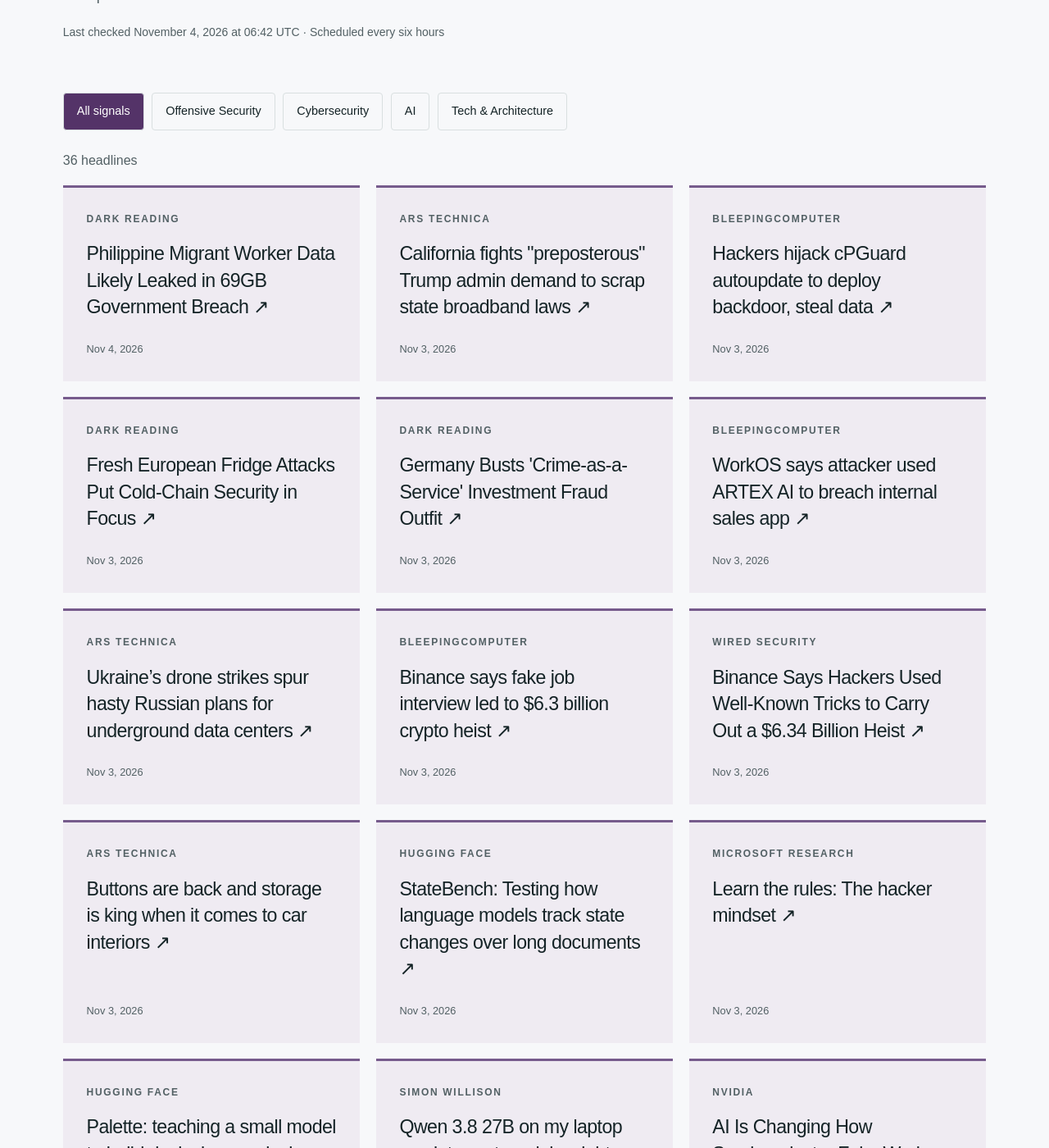
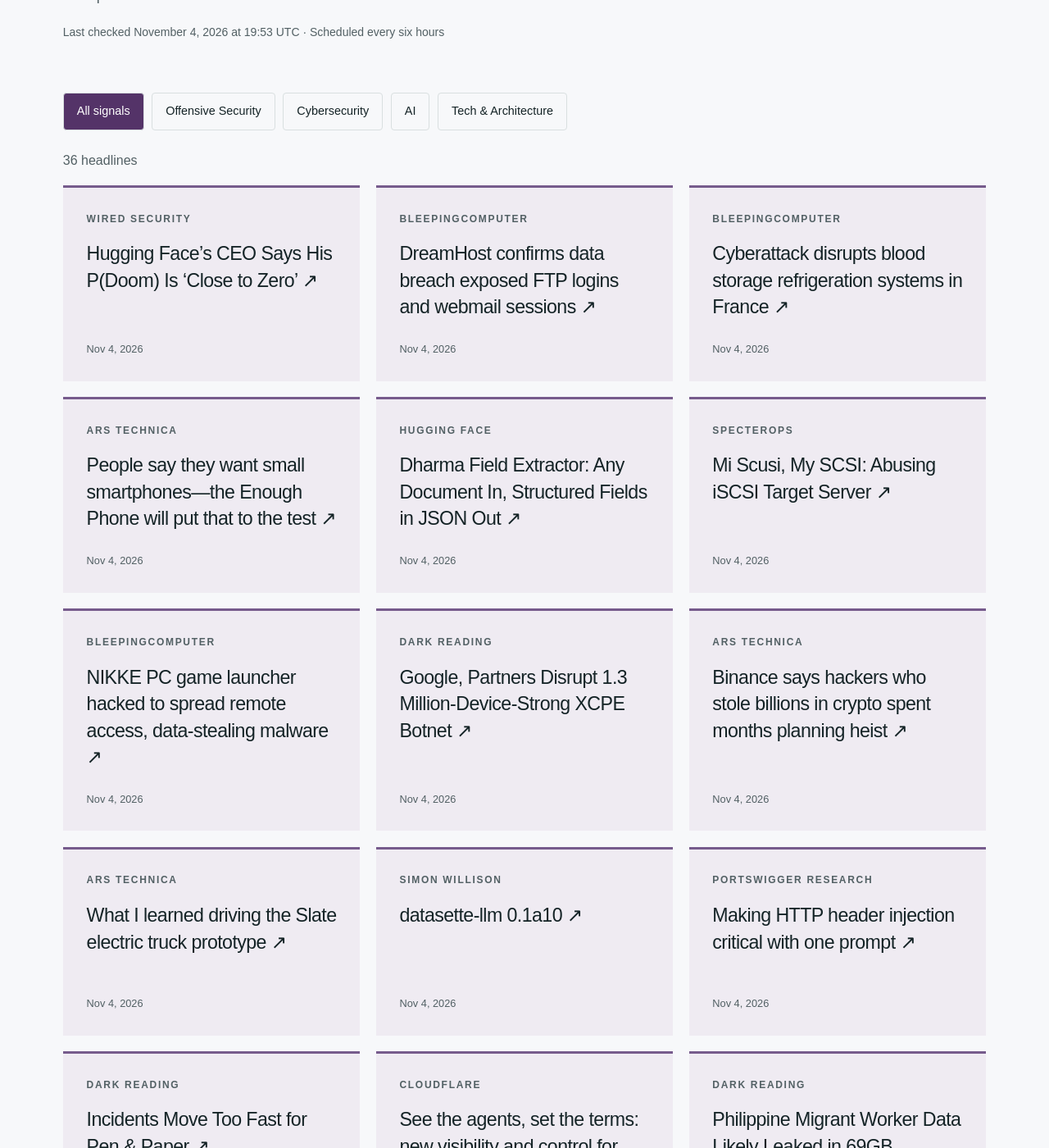
Before and after one commit to hntk/hntk.github.io, a Jekyll site: the page built from news/index.html, in a window 1280 px wide and 1400 px high, scrolled down 375 px. Shown: the whole window at 82% size. Built offline with Jekyll 4.4.1, drawn with Linux system fonts in a browser that asks for light colours; some of the changed text lies outside the part shown.

Commit message:
Refresh News and Signals

```diff
--- a/_data/news.json
+++ b/_data/news.json
@@ -1,6 +1,118 @@
 {
-  "updated": "2026-11-04T06:42:08.843282+00:00",
+  "updated": "2026-11-04T19:53:32.059464+00:00",
   "items": [
+    {
+      "title": "Hugging Face’s CEO Says His P(Doom) Is ‘Close to Zero’",
+      "url": "https://www.wired.com/story/wired-world-fair-2026-clement-delangue-hugging-face/",
+      "published": "2026-11-04T19:16:25+00:00",
+      "source": "WIRED Security",
+      "source_id": "wired",
+      "category": "cybersecurity"
+    },
+    {
+      "title": "DreamHost confirms data breach exposed FTP logins and webmail sessions",
+      "url": "https://www.bleepingcomputer.com/news/security/dreamhost-confirms-data-breach-exposed-ftp-logins-and-webmail-sessions/",
+      "published": "2026-11-04T19:05:19+00:00",
+      "source": "BleepingComputer",
+      "source_id": "bleepingcomputer",
+      "category": "cybersecurity"
+    },
+    {
+      "title": "Cyberattack disrupts blood storage refrigeration systems in France",
+      "url": "https://www.bleepingcomputer.com/news/security/cyberattack-disrupts-blood-storage-refrigeration-systems-in-france/",
+      "published": "2026-11-04T18:02:56+00:00",
+      "source": "BleepingComputer",
+      "source_id": "bleepingcomputer",
+      "category": "cybersecurity"
+    },
+    {
+      "title": "People say they want small smartphones—the Enough Phone will put that to the test",
+      "url": "https://arstechnica.com/gadgets/2026/11/people-say-they-want-small-smartphones-the-enough-phone-will-put-that-to-the-test/",
+      "published": "2026-11-04T18:00:40+00:00",
+      "source": "Ars Technica",
+      "source_id": "ars-technica",
+      "category": "tech-architecture"
+    },
+    {
+      "title": "Dharma Field Extractor: Any Document In, Structured Fields in JSON Out",
+      "url": "https://huggingface.co/blog/Dharma-AI/dharma-field-extractor",
+      "published": "2026-11-04T17:50:10+00:00",
+      "source": "Hugging Face",
+      "source_id": "hugging-face",
+      "category": "ai"
+    },
+    {
+      "title": "Mi Scusi, My SCSI: Abusing iSCSI Target Server",
+      "url": "https://specterops.io/blog/2026/11/04/unauthenticated-iscsi-target-server/",
+      "published": "2026-11-04T17:00:00+00:00",
+      "source": "SpecterOps",
+      "source_id": "specterops",
+      "category": "offensive-security"
+    },
+    {
+      "title": "NIKKE PC game launcher hacked to spread remote access, data-stealing malware",
+      "url": "https://www.bleepingcomputer.com/news/security/nikke-pc-game-launcher-hacked-to-spread-remote-access-data-stealing-malware/",
+      "published": "2026-11-04T16:58:46+00:00",
+      "source": "BleepingComputer",
+      "source_id": "bleepingcomputer",
+      "category": "cybersecurity"
+    },
+    {
+      "title": "Google, Partners Disrupt 1.3 Million-Device-Strong XCPE Botnet",
+      "url": "https://www.darkreading.com/endpoint-security/google-13-million-device-strong-xcpe-botnet",
+      "published": "2026-11-04T16:24:08+00:00",
+      "source": "Dark Reading",
+      "source_id": "dark-reading",
+      "category": "cybersecurity"
+    },
+    {
+      "title": "Binance says hackers who stole billions in crypto spent months planning heist",
+      "url": "https://arstechnica.com/information-technology/2026/11/binance-says-hackers-who-stole-billions-in-crypto-spent-months-planning-heist/",
+      "published": "2026-11-04T16:06:03+00:00",
+      "source": "Ars Technica",
+      "source_id": "ars-technica",
+      "category": "tech-architecture"
+    },
+    {
+      "title": "What I learned driving the Slate electric truck prototype",
+      "url": "https://arstechnica.com/cars/2026/11/what-i-learned-driving-the-slate-electric-truck-prototype/",
+      "published": "2026-11-04T15:42:18+00:00",
+      "source": "Ars Technica",
+      "source_id": "ars-technica",
+      "category": "tech-architecture"
+    },
+    {
+      "title": "datasette-llm 0.1a10",
+      "url": "https://simonwillison.net/2026/Nov/4/datasette-llm/",
+      "published": "2026-11-04T15:26:02+00:00",
+      "source": "Simon Willison",
+      "source_id": "simon-willison",
+      "category": "ai"
+    },
+    {
+      "title": "Making HTTP header injection critical with one prompt",
+      "url": "https://portswigger.net/research/making-http-header-injection-critical-with-one-prompt",
+      "published": "2026-11-04T15:12:29+00:00",
+      "source": "PortSwigger Research",
+      "source_id": "portswigger",
+      "category": "offensive-security"
+    },
+    {
+      "title": "Incidents Move Too Fast for Pen & Paper",
+      "url": "https://www.darkreading.com/cybersecurity-operations/incidents-move-fast-pen-paper",
+      "published": "2026-11-04T14:17:00+00:00",
+      "source": "Dark Reading",
+      "source_id": "dark-reading",
+      "category": "cybersecurity"
+    },
+    {
+      "title": "See the agents, set the terms: new visibility and control for personal agents",
+      "url": "https://blog.cloudflare.com/personal-agents-visibility-control/",
+      "published": "2026-11-04T14:00:00+00:00",
+      "source": "Cloudflare",
+      "source_id": "cloudflare",
+      "category": "tech-architecture"
+    },
     {
       "title": "Philippine Migrant Worker Data Likely Leaked in 69GB Government Breach",
       "url": "https://www.darkreading.com/cyberattacks-data-breaches/philippine-migrant-worker-data-69gb-government-breach",
@@ -10,60 +122,20 @@
       "category": "cybersecurity"
     },
     {
-      "title": "California fights \"preposterous\" Trump admin demand to scrap state broadband laws",
-      "url": "https://arstechnica.com/tech-policy/2026/11/california-fights-preposterous-trump-admin-demand-to-scrap-state-broadband-laws/",
-      "published": "2026-11-03T22:39:37+00:00",
-      "source": "Ars Technica",
-      "source_id": "ars-technica",
-      "category": "tech-architecture"
+      "title": "datasette-apps 0.3a0",
+      "url": "https://simonwillison.net/2026/Nov/4/datasette-apps/",
+      "published": "2026-11-04T00:29:36+00:00",
+      "source": "Simon Willison",
+      "source_id": "simon-willison",
+      "category": "ai"
     },
     {
-      "title": "Hackers hijack cPGuard autoupdate to deploy backdoor, steal data",
-      "url": "https://www.bleepingcomputer.com/news/security/hackers-hijack-cpguard-autoupdate-to-deploy-backdoor-steal-data/",
-      "published": "2026-11-03T22:18:50+00:00",
-      "source": "BleepingComputer",
-      "source_id": "bleepingcomputer",
-      "category": "cybersecurity"
-    },
-    {
-      "title": "Fresh European Fridge Attacks Put Cold-Chain Security in Focus",
-      "url": "https://www.darkreading.com/ics-ot-security/fresh-european-fridge-attacks-cold-chain-security",
-      "published": "2026-11-03T22:16:49+00:00",
-      "source": "Dark Reading",
-      "source_id": "dark-reading",
-      "category": "cybersecurity"
-    },
-    {
-      "title": "Germany Busts 'Crime-as-a-Service' Investment Fraud Outfit",
-      "url": "https://www.darkreading.com/cybersecurity-operations/germany-crime-service-investment-fraud",
-      "published": "2026-11-03T21:57:12+00:00",
-      "source": "Dark Reading",
-      "source_id": "dark-reading",
-      "category": "cybersecurity"
-    },
-    {
-      "title": "WorkOS says attacker used ARTEX AI to breach internal sales app",
-      "url": "https://www.bleepingcomputer.com/news/security/workos-says-attacker-used-artex-ai-to-breach-internal-sales-app/",
-      "published": "2026-11-03T21:28:44+00:00",
-      "source": "BleepingComputer",
-      "source_id": "bleepingcomputer",
-      "category": "cybersecurity"
-    },
-    {
-      "title": "Ukraine’s drone strikes spur hasty Russian plans for underground data centers",
-      "url": "https://arstechnica.com/ai/2026/11/russia-looks-to-hide-data-centers-underground-as-ukrainian-drones-strike-back/",
-      "published": "2026-11-03T20:39:55+00:00",
-      "source": "Ars Technica",
-      "source_id": "ars-technica",
-      "category": "tech-architecture"
-    },
-    {
-      "title": "Binance says fake job interview led to $6.3 billion crypto heist",
-      "url": "https://www.bleepingcomputer.com/news/security/binance-says-fake-job-interview-led-to-63-billion-crypto-heist/",
-      "published": "2026-11-03T20:05:50+00:00",
-      "source": "BleepingComputer",
-      "source_id": "bleepingcomputer",
-      "category": "cybersecurity"
+      "title": "datasette-agent 0.5a0",
+      "url": "https://simonwillison.net/2026/Nov/3/datasette-agent/",
+      "published": "2026-11-03T23:13:45+00:00",
+      "source": "Simon Willison",
+      "source_id": "simon-willison",
+      "category": "ai"
     },
     {
       "title": "Binance Says Hackers Used Well-Known Tricks to Carry Out a $6.34 Billion Heist",
@@ -72,14 +144,6 @@
       "source": "WIRED Security",
       "source_id": "wired",
       "category": "cybersecurity"
-    },
-    {
-      "title": "Buttons are back and storage is king when it comes to car interiors",
-      "url": "https://arstechnica.com/cars/2026/11/yes-to-storage-no-to-piano-black-how-car-interior-design-is-changing/",
-      "published": "2026-11-03T18:19:31+00:00",
-      "source": "Ars Technica",
-      "source_id": "ars-technica",
-      "category": "tech-architecture"
     },
     {
       "title": "StateBench: Testing how language models track state changes over long documents",
@@ -103,14 +167,6 @@
       "published": "2026-11-03T16:35:36+00:00",
       "source": "Hugging Face",
       "source_id": "hugging-face",
-      "category": "ai"
-    },
-    {
-      "title": "Qwen 3.8 27B on my laptop can interpret model weights, too",
-      "url": "https://simonwillison.net/2026/Nov/3/qwen-can-interpret-model-weights/",
-      "published": "2026-11-03T16:29:48+00:00",
-      "source": "Simon Willison",
-      "source_id": "simon-willison",
       "category": "ai"
     },
     {
@@ -154,30 +210,6 @@
       "category": "ai"
     },
     {
-      "title": "I discovered a sound that leaks your exact location (and it's everywhere) - YouTube",
-      "url": "https://simonwillison.net/2026/Nov/3/a-sound-that-leaks-your-exact-location/",
-      "published": "2026-11-03T05:32:25+00:00",
-      "source": "Simon Willison",
-      "source_id": "simon-willison",
-      "category": "ai"
-    },
-    {
-      "title": "October sponsors-only newsletter",
-      "url": "https://simonwillison.net/2026/Nov/3/october-newsletter/",
-      "published": "2026-11-03T05:28:59+00:00",
-      "source": "Simon Willison",
-      "source_id": "simon-willison",
-      "category": "ai"
-    },
-    {
-      "title": "CWE-bench v2: More coverage, quality, and transparency",
-      "url": "https://huggingface.co/blog/cwe-bench",
-      "published": "2026-11-03T00:00:00+00:00",
-      "source": "Hugging Face",
-      "source_id": "hugging-face",
-      "category": "ai"
-    },
-    {
       "title": "Anti-Oligarchy Activists Plan to Dox Elon Musk and Hundreds of Billionaire-Linked Homes",
       "url": "https://www.wired.com/story/anti-oligarchy-activists-plan-to-dox-elon-musk-and-hundreds-of-billionaire-linked-homes/",
       "published": "2026-11-02T17:00:00+00:00",
@@ -208,22 +240,6 @@
       "source": "Trail of Bits",
       "source_id": "trail-of-bits",
       "category": "offensive-security"
-    },
-    {
-      "title": "My Journey to the Center of America’s Political Spam Text Hell",
-      "url": "https://www.wired.com/story/my-journey-to-the-center-of-americas-political-spam-text-hell/",
-      "published": "2026-11-02T11:00:00+00:00",
-      "source": "WIRED Security",
-      "source_id": "wired",
-      "category": "cybersecurity"
-    },
-    {
-      "title": "4 real? Tracking exploitation and patching of eMudhra’s weak keys",
-      "url": "https://blog.cloudflare.com/emudhra-patching/",
-      "published": "2026-10-30T17:38:50+00:00",
-      "source": "Cloudflare",
-      "source_id": "cloudflare",
-      "category": "tech-architecture"
     },
     {
       "title": "Bloatware in Aftermarket Auto Parts",
@@ -272,22 +288,6 @@
       "source": "SpecterOps",
       "source_id": "specterops",
       "category": "offensive-security"
-    },
-    {
-      "title": "Your AI agent fixed the bug, but what else did it change?",
-      "url": "https://blog.trailofbits.com/2026/10/21/your-ai-agent-fixed-the-bug-but-what-else-did-it-change/",
-      "published": "2026-10-21T15:00:00+00:00",
-      "source": "Trail of Bits",
-      "source_id": "trail-of-bits",
-      "category": "offensive-security"
-    },
-    {
-      "title": "ConnectWise SkyKick Breach: How to Check Your Microsoft 365 Tenant",
-      "url": "https://specterops.io/blog/2026/10/17/connectwise-skykick-breach-microsoft-365/",
-      "published": "2026-10-17T20:41:40+00:00",
-      "source": "SpecterOps",
-      "source_id": "specterops",
-      "category": "offensive-security"
     }
   ],
   "sources": [
@@ -295,79 +295,79 @@
       "id": "ars-technica",
       "name": "Ars Technica",
       "status": "ok",
-      "last_success": "2026-11-04T06:42:08.843282+00:00"
+      "last_success": "2026-11-04T19:53:32.059464+00:00"
     },
     {
       "id": "bleepingcomputer",
       "name": "BleepingComputer",
       "status": "ok",
-      "last_success": "2026-11-04T06:42:08.843282+00:00"
+      "last_success": "2026-11-04T19:53:32.059464+00:00"
     },
     {
       "id": "cloudflare",
       "name": "Cloudflare",
       "status": "ok",
-      "last_success": "2026-11-04T06:42:08.843282+00:00"
+      "last_success": "2026-11-04T19:53:32.059464+00:00"
     },
     {
       "id": "dark-reading",
       "name": "Dark Reading",
       "status": "ok",
-      "last_success": "2026-11-04T06:42:08.843282+00:00"
+      "last_success": "2026-11-04T19:53:32.059464+00:00"
     },
     {
       "id": "hugging-face",
       "name": "Hugging Face",
       "status": "ok",
-      "last_success": "2026-11-04T06:42:08.843282+00:00"
+      "last_success": "2026-11-04T19:53:32.059464+00:00"
     },
     {
       "id": "microsoft-research",
       "name": "Microsoft Research",
       "status": "ok",
-      "last_success": "2026-11-04T06:42:08.843282+00:00"
+      "last_success": "2026-11-04T19:53:32.059464+00:00"
     },
     {
       "id": "nvidia",
       "name": "NVIDIA",
       "status": "ok",
-      "last_success": "2026-11-04T06:42:08.843282+00:00"
+      "last_success": "2026-11-04T19:53:32.059464+00:00"
     },
     {
       "id": "portswigger",
       "name": "PortSwigger Research",
       "status": "ok",
-      "last_success": "2026-11-04T06:42:08.843282+00:00"
+      "last_success": "2026-11-04T19:53:32.059464+00:00"
     },
     {
       "id": "schneier",
       "name": "Schneier on Security",
       "status": "ok",
-      "last_success": "2026-11-04T06:42:08.843282+00:00"
+      "last_success": "2026-11-04T19:53:32.059464+00:00"
     },
     {
       "id": "simon-willison",
       "name": "Simon Willison",
       "status": "ok",
-      "last_success": "2026-11-04T06:42:08.843282+00:00"
+      "last_success": "2026-11-04T19:53:32.059464+00:00"
     },
     {
       "id": "specterops",
       "name": "SpecterOps",
       "status": "ok",
-      "last_success": "2026-11-04T06:42:08.843282+00:00"
+      "last_success": "2026-11-04T19:53:32.059464+00:00"
     },
     {
       "id": "trail-of-bits",
       "name": "Trail of Bits",
       "status": "ok",
-      "last_success": "2026-11-04T06:42:08.843282+00:00"
+      "last_success": "2026-11-04T19:53:32.059464+00:00"
     },
     {
       "id": "wired",
       "name": "WIRED Security",
       "status": "ok",
-      "last_success": "2026-11-04T06:42:08.843282+00:00"
+      "last_success": "2026-11-04T19:53:32.059464+00:00"
     }
   ]
 }
```
